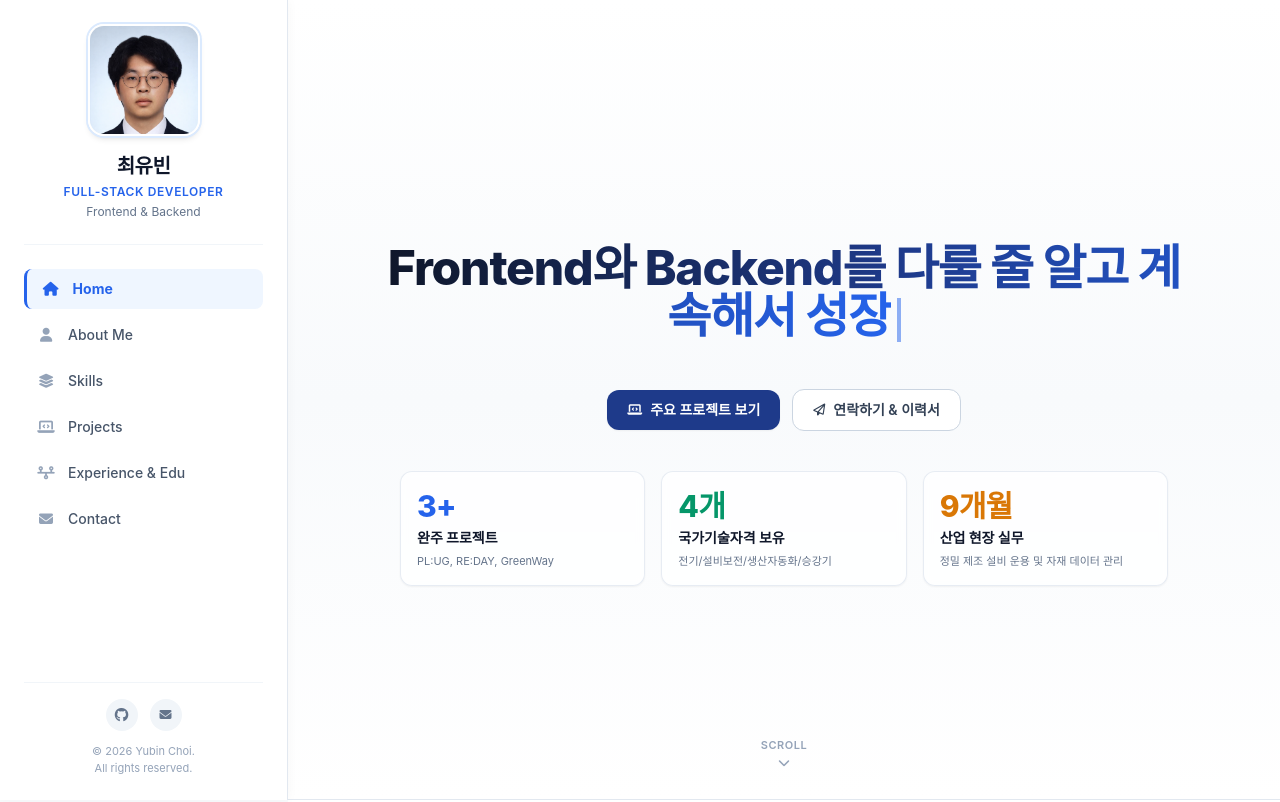
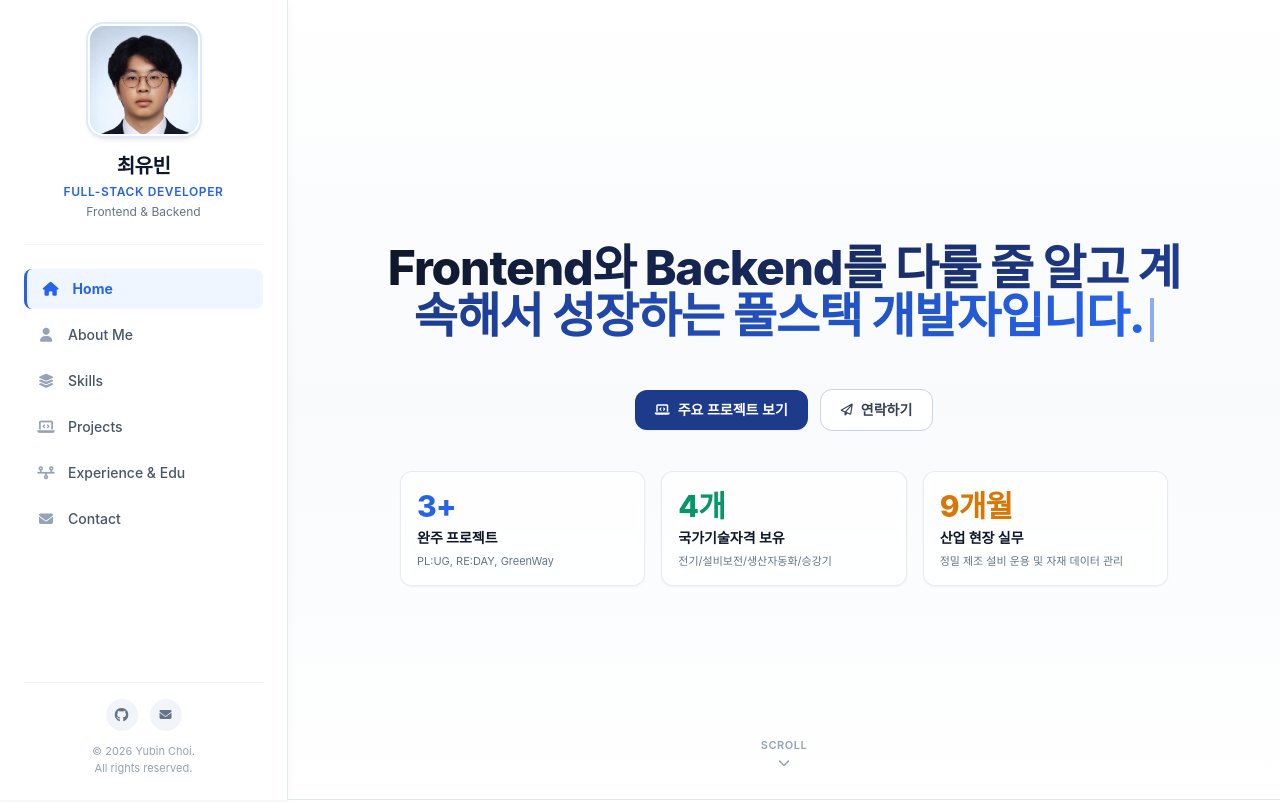
Before and after one commit to dbqls6746-bot/port, a React (Vite) app: page /#home in a window 1280 px wide. Shown: the top 802 px of the page. Built offline with nearby package versions, Linux system fonts and the light colour scheme; a web font is replaced by a local one.

Commit message:
home 제목 타이핑 효과 조절

```diff
--- a/src/components/Home.jsx
+++ b/src/components/Home.jsx
@@ -39,21 +39,21 @@ export default function Home({ onNavigate }) {
       if (displayText.length < currentPhrase.length) {
         timer = setTimeout(() => {
           setDisplayText(currentPhrase.slice(0, displayText.length + 1));
-        }, 80);
+        }, 50);
       } else {
         timer = setTimeout(() => {
           setIsDeleting(true);
-        }, 2200);
+        }, 3200);
       }
     } else {
       if (displayText.length > 0) {
         timer = setTimeout(() => {
           setDisplayText(currentPhrase.slice(0, displayText.length - 1));
-        }, 35);
+        }, 20);
       } else {
         setIsDeleting(false);
         setPhraseIndex((prev) => (prev + 1) % heroPhrases.length);
-        timer = setTimeout(() => {}, 400);
+        timer = setTimeout(() => {}, 300);
       }
     }
 
@@ -92,7 +92,7 @@ export default function Home({ onNavigate }) {
             className="px-5 py-2.5 rounded-xl bg-white hover:bg-slate-50 text-slate-700 hover:text-brand-600 border border-slate-300 text-xs sm:text-sm font-semibold shadow-2xs transition flex items-center gap-2"
           >
             <i className="fa-regular fa-paper-plane text-xs"></i>
-            <span>연락하기 &amp; 이력서</span>
+            <span>연락하기</span>
           </a>
         </div>
 
```
